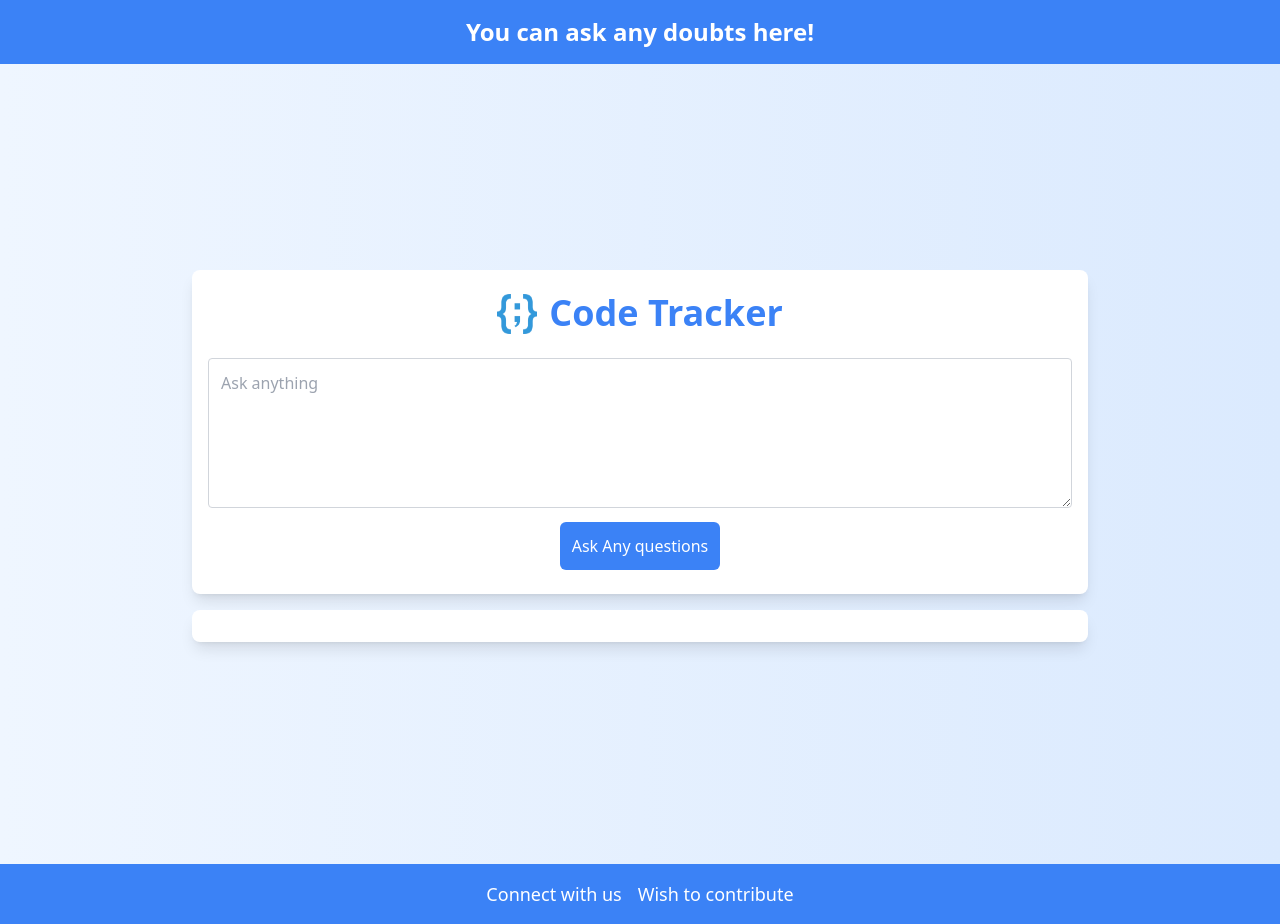
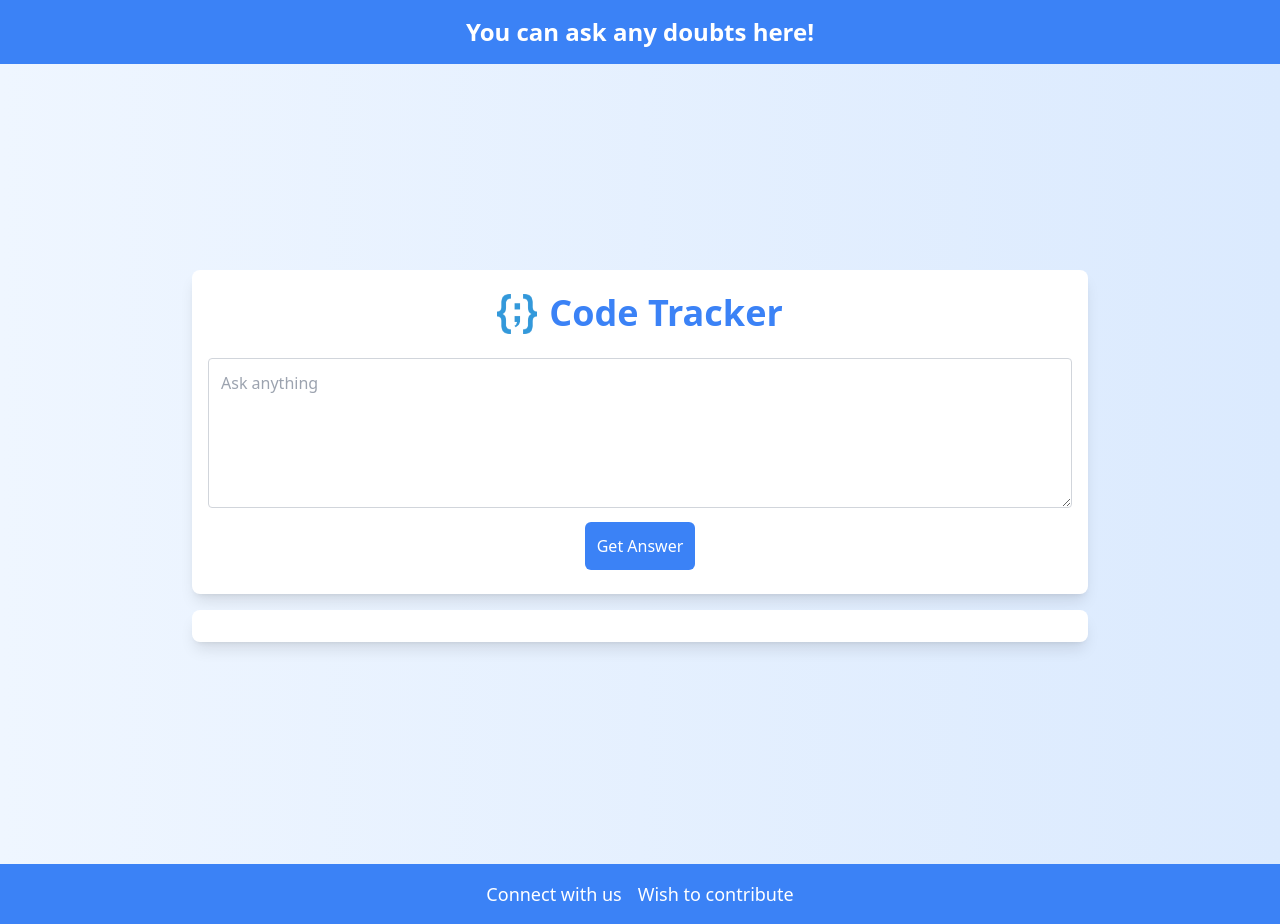
Before and after one commit to mrpeace07/code-gpt, a React (Vite) app: page / in a window 1280 px wide. Built offline with nearby package versions, Linux system fonts and the light colour scheme.

Commit message:
Update App.jsx

```diff
--- a/src/App.jsx
+++ b/src/App.jsx
@@ -78,7 +78,7 @@ function App() {
             }`}
             disabled={generatingAnswer}
           >
-            Ask Any questions
+            Get Answer
           </button>
         </form>
         <div className="w-full max-w-4xl text-center rounded-lg bg-white my-4 shadow-lg p-4 transition-all duration-500 transform hover:scale-105">
```
